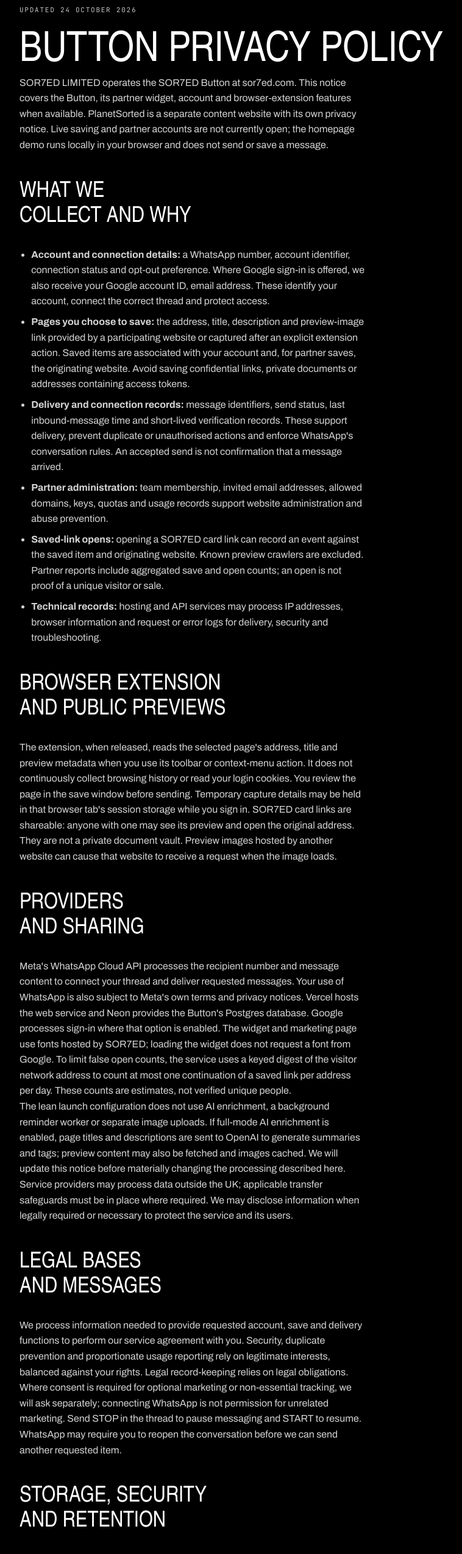
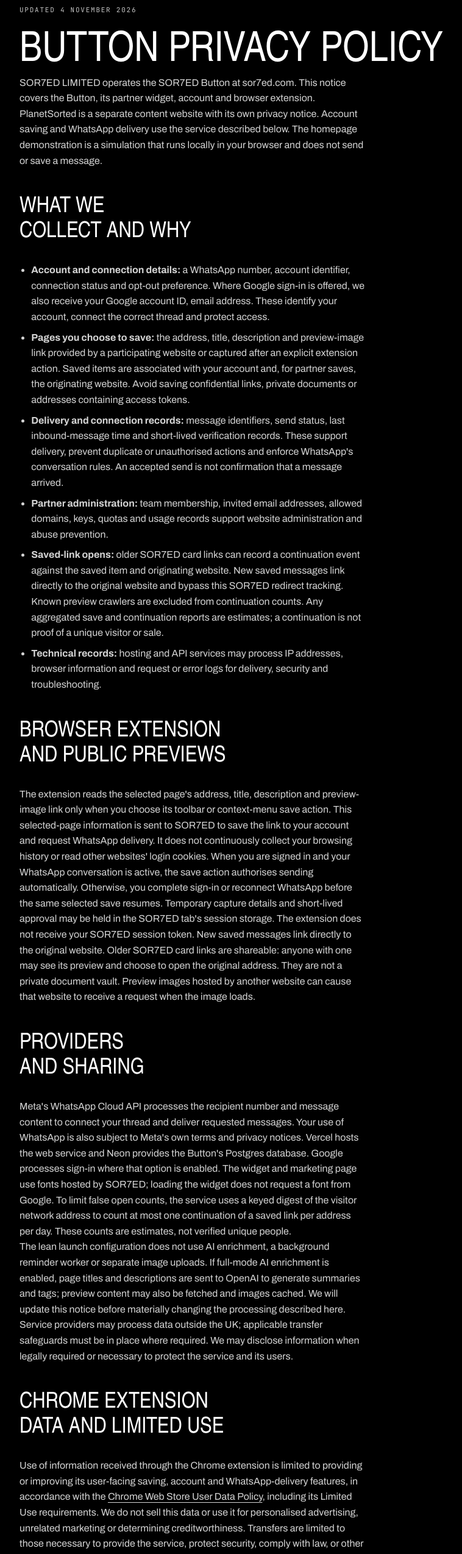
Before and after one commit to claudiokurath/sor7ed-button, a Next.js app in the folder web/: page /privacy-policy in a window 1280 px wide. Shown: the part 140-2689 px from the top of the page at 61% size, without its empty margins (32-790 px from the left). Built offline with nearby package versions, Linux system fonts and the light colour scheme; a web font is replaced by a local one.

Commit message:
Align extension privacy policy and store declarations with current saving

```diff
--- a/web/src/app/privacy-policy/page.tsx
+++ b/web/src/app/privacy-policy/page.tsx
@@ -14,9 +14,9 @@ export default function PrivacyPolicy() {
       <a className="s7-skip" href="#main">Skip to privacy policy</a>
       <header className="s7-nav"><div className="s7-wrap s7-nav-inner"><a className="s7-brand" href="/" aria-label="SOR7ED home"><BrandLogo /></a></div></header>
       <main className="s7-wrap s7-policy" id="main">
-        <p className="s7-eyebrow">Updated 24 October 2026</p>
+        <p className="s7-eyebrow">Updated 4 November 2026</p>
         <h1 className="s7-h1">Button privacy policy</h1>
-        <p className="s7-prose">SOR7ED LIMITED operates the SOR7ED Button at sor7ed.com. This notice covers the Button, its partner widget, account and browser-extension features when available. PlanetSorted is a separate content website with its own privacy notice. Live saving and partner accounts are not currently open; the homepage demo runs locally in your browser and does not send or save a message.</p>
+        <p className="s7-prose">SOR7ED LIMITED operates the SOR7ED Button at sor7ed.com. This notice covers the Button, its partner widget, account and browser extension. PlanetSorted is a separate content website with its own privacy notice. Account saving and WhatsApp delivery use the service described below. The homepage demonstration is a simulation that runs locally in your browser and does not send or save a message.</p>
 
         <h2 className="s7-h2">What we collect and why</h2>
         <ul className="s7-facts">
@@ -24,16 +24,19 @@ export default function PrivacyPolicy() {
           <li><strong>Pages you choose to save:</strong> the address, title, description and preview-image link provided by a participating website or captured after an explicit extension action. Saved items are associated with your account and, for partner saves, the originating website. Avoid saving confidential links, private documents or addresses containing access tokens.</li>
           <li><strong>Delivery and connection records:</strong> message identifiers, send status, last inbound-message time and short-lived verification records. These support delivery, prevent duplicate or unauthorised actions and enforce WhatsApp's conversation rules. An accepted send is not confirmation that a message arrived.</li>
           <li><strong>Partner administration:</strong> team membership, invited email addresses, allowed domains, keys, quotas and usage records support website administration and abuse prevention.</li>
-          <li><strong>Saved-link opens:</strong> opening a SOR7ED card link can record an event against the saved item and originating website. Known preview crawlers are excluded. Partner reports include aggregated save and open counts; an open is not proof of a unique visitor or sale.</li>
+          <li><strong>Saved-link opens:</strong> older SOR7ED card links can record a continuation event against the saved item and originating website. New saved messages link directly to the original website and bypass this SOR7ED redirect tracking. Known preview crawlers are excluded from continuation counts. Any aggregated save and continuation reports are estimates; a continuation is not proof of a unique visitor or sale.</li>
           <li><strong>Technical records:</strong> hosting and API services may process IP addresses, browser information and request or error logs for delivery, security and troubleshooting.</li>
         </ul>
 
         <h2 className="s7-h2">Browser extension and public previews</h2>
-        <p className="s7-prose">The extension, when released, reads the selected page's address, title and preview metadata when you use its toolbar or context-menu action. It does not continuously collect browsing history or read your login cookies. You review the page in the save window before sending. Temporary capture details may be held in that browser tab's session storage while you sign in. SOR7ED card links are shareable: anyone with one may see its preview and open the original address. They are not a private document vault. Preview images hosted by another website can cause that website to receive a request when the image loads.</p>
+        <p className="s7-prose">The extension reads the selected page&apos;s address, title, description and preview-image link only when you choose its toolbar or context-menu save action. This selected-page information is sent to SOR7ED to save the link to your account and request WhatsApp delivery. It does not continuously collect your browsing history or read other websites&apos; login cookies. When you are signed in and your WhatsApp conversation is active, the save action authorises sending automatically. Otherwise, you complete sign-in or reconnect WhatsApp before the same selected save resumes. Temporary capture details and short-lived approval may be held in the SOR7ED tab&apos;s session storage. The extension does not receive your SOR7ED session token. New saved messages link directly to the original website. Older SOR7ED card links are shareable: anyone with one may see its preview and choose to open the original address. They are not a private document vault. Preview images hosted by another website can cause that website to receive a request when the image loads.</p>
 
         <h2 className="s7-h2">Providers and sharing</h2>
         <p className="s7-prose">Meta's WhatsApp Cloud API processes the recipient number and message content to connect your thread and deliver requested messages. Your use of WhatsApp is also subject to Meta's own terms and privacy notices. Vercel hosts the web service and Neon provides the Button's Postgres database. Google processes sign-in where that option is enabled. The widget and marketing page use fonts hosted by SOR7ED; loading the widget does not request a font from Google. To limit false open counts, the service uses a keyed digest of the visitor network address to count at most one continuation of a saved link per address per day. These counts are estimates, not verified unique people.</p>
         <p className="s7-prose">The lean launch configuration does not use AI enrichment, a background reminder worker or separate image uploads. If full-mode AI enrichment is enabled, page titles and descriptions are sent to OpenAI to generate summaries and tags; preview content may also be fetched and images cached. We will update this notice before materially changing the processing described here. Service providers may process data outside the UK; applicable transfer safeguards must be in place where required. We may disclose information when legally required or necessary to protect the service and its users.</p>
+
+        <h2 className="s7-h2">Chrome extension data and Limited Use</h2>
+        <p className="s7-prose">Use of information received through the Chrome extension is limited to providing or improving its user-facing saving, account and WhatsApp-delivery features, in accordance with the <a href="https://developer.chrome.com/docs/webstore/program-policies/user-data">Chrome Web Store User Data Policy</a>, including its Limited Use requirements. We do not sell this data or use it for personalised advertising, unrelated marketing or determining creditworthiness. Transfers are limited to those necessary to provide the service, protect security, comply with law, or other transfers permitted by that policy. Human access is restricted to support, security and other circumstances permitted by the Limited Use requirements.</p>
 
         <h2 className="s7-h2">Legal bases and messages</h2>
         <p className="s7-prose">We process information needed to provide requested account, save and delivery functions to perform our service agreement with you. Security, duplicate prevention and proportionate usage reporting rely on legitimate interests, balanced against your rights. Legal record-keeping relies on legal obligations. Where consent is required for optional marketing or non-essential tracking, we will ask separately; connecting WhatsApp is not permission for unrelated marketing. Send STOP in the thread to pause messaging and START to resume. WhatsApp may require you to reopen the conversation before we can send another requested item.</p>
@@ -42,7 +45,7 @@ export default function PrivacyPolicy() {
         <p className="s7-prose">Account and saved-item records are kept while needed to provide your account and history. Verification records expire according to their purpose; security, opt-out and legally required records may need to be retained separately. We limit access and use protected server-side credentials and session cookies. No online service can guarantee absolute security. Removing an item or account from SOR7ED does not remove messages already delivered to WhatsApp or copies held by recipients.</p>
 
         <h2 className="s7-h2">Your choices and rights</h2>
-        <p className="s7-prose">When account controls are available, you can remove saved history, edit supported profile details, pause messages and request account deletion. You can also request access, correction, erasure, restriction or portability of your personal data, object to processing based on legitimate interests and withdraw consent where it applies. We may need to verify your identity before acting. Contact SOR7ED LIMITED through the <a href="https://www.planetsorted.com/contact">contact page</a>, stating that your request concerns the Button. You can complain to the UK's <a href="https://ico.org.uk/make-a-complaint/">Information Commissioner's Office</a>.</p>
+        <p className="s7-prose">Your account controls let you remove saved history, edit supported profile details, pause messages and request account deletion. You can also request access, correction, erasure, restriction or portability of your personal data, object to processing based on legitimate interests and withdraw consent where it applies. We may need to verify your identity before acting. Contact SOR7ED LIMITED through the <a href="https://www.planetsorted.com/contact">contact page</a>, stating that your request concerns the Button. You can complain to the UK's <a href="https://ico.org.uk/make-a-complaint/">Information Commissioner's Office</a>.</p>
         <p className="s7-prose">We use essential session cookies to maintain sign-in. The demo does not require an account. This service is intended for adults. Changes to this notice will be published here with an updated date.</p>
         <p className="s7-prose"><a href="/">← Back to SOR7ED</a></p>
       </main>
```
Also changed, not shown: 1 other file (tests, documents, lock files or other folders).
